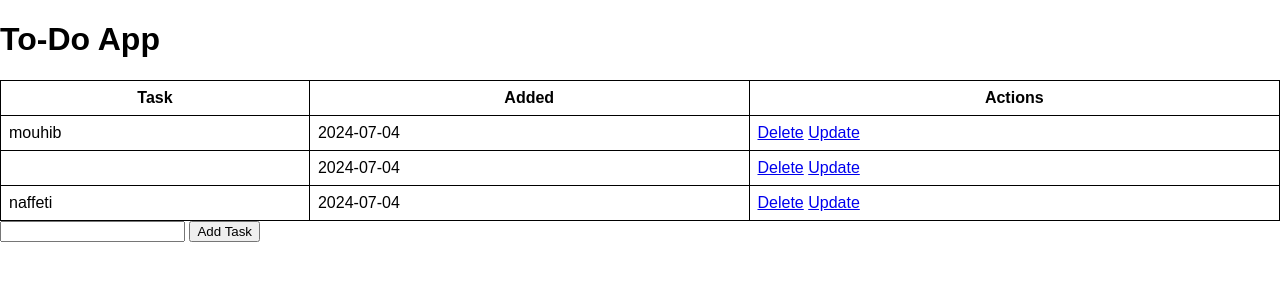
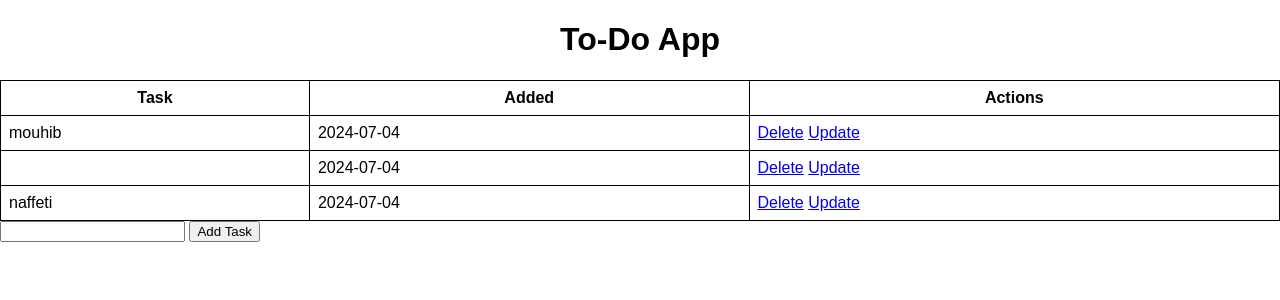
Before and after one commit to mohamedmouhibnaffeti/taskManager, a Flask app: page / in a window 1280 px wide. Shown: the top 300 px of the page. Run offline with Flask 3, Linux system fonts and the light colour scheme.

Commit message:
Fixed issue

```diff
--- a/templates/index.html
+++ b/templates/index.html
@@ -7,7 +7,7 @@
 
 {% block body %}
 <div class="content">
-    <h1> To-Do App </h1>
+    <h1 style="text-align: center;"> To-Do App </h1>
     <table style="border-collapse: collapse; width: 100%; border: 1px solid black;">
         <tr>
             <th style="border: 1px solid black; padding: 8px;"> Task </th>
```
